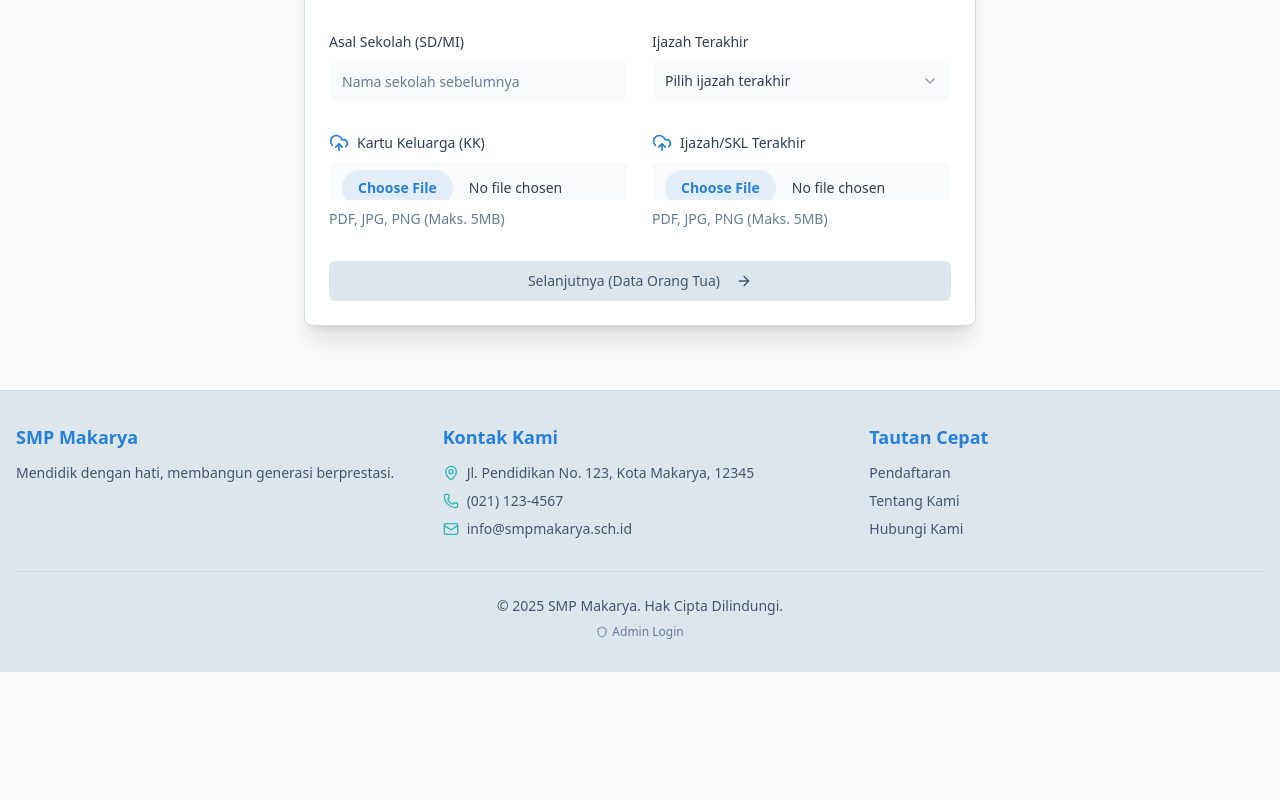
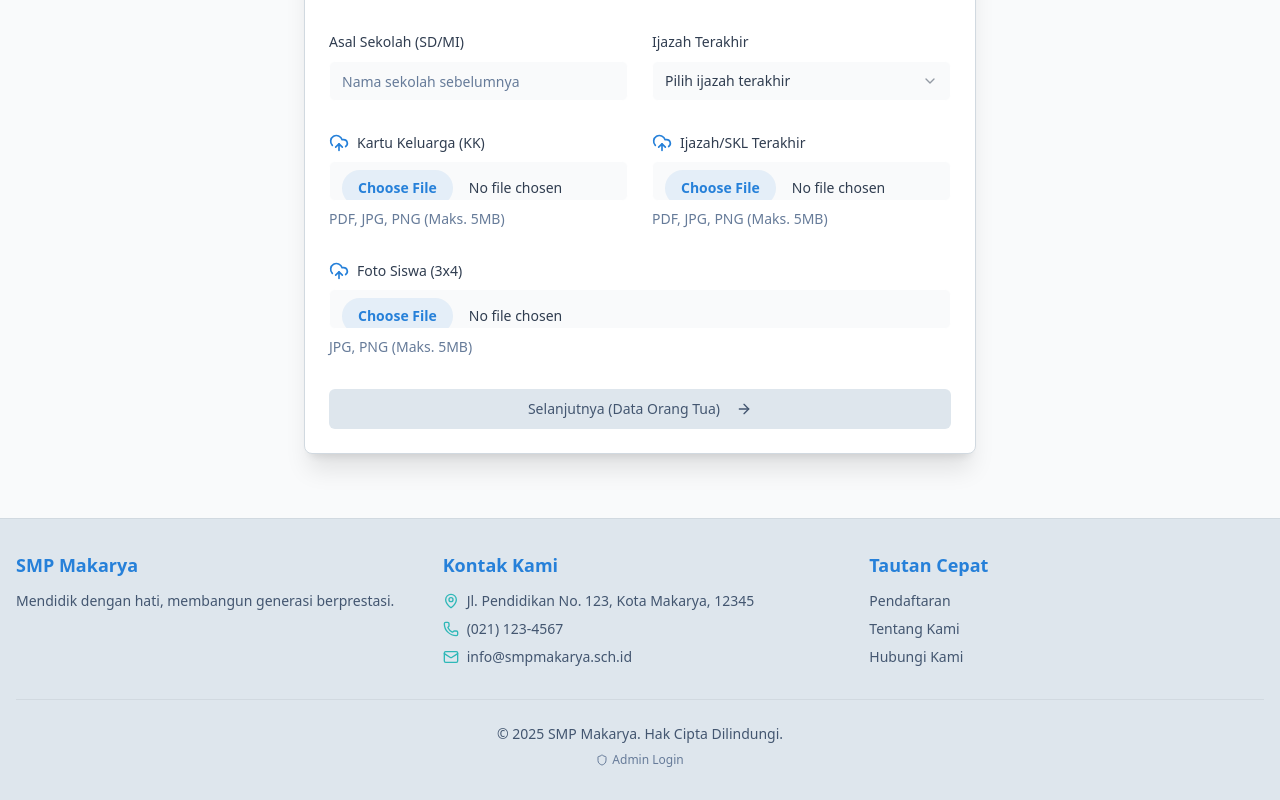
Before and after one commit to vjdevelopervj/ppbd-smp-makarya, a Next.js app: page /pendaftaran in a window 1280 px wide. Shown: the part 779-1579 px from the top of the page. Before the commit the page ends 1451 px from the top, so only its background shows below. Built offline with nearby package versions, Linux system fonts and the light colour scheme; sample sign-in values are in the browser's storage.

Commit message:
tambahkan juga upload foto 3 x 4 siswa dan semua data ikut tersimpan di admin

```diff
--- a/src/app/actions/registrationActions.ts
+++ b/src/app/actions/registrationActions.ts
@@ -1,14 +1,16 @@
+
 'use server';
 
 import type { StudentApplicationDataToStore } from '@/components/registration-form';
 
 // The data received by the action now includes 'userUsername' and birthDate as string
-// It also includes optional file names for KK and Ijazah/SKL.
+// It also includes optional file names for KK, Ijazah/SKL, and studentPhoto.
 export type RegistrationEmailData = Omit<StudentApplicationDataToStore, 'id' | 'formSubmittedDate' | 'quizCompleted' | 'quizScore' | 'passedQuiz' | 'birthDate' | 'userUsername'> & {
   birthDate: string;
   userUsername: string;
   kartuKeluargaFileName?: string;
   ijazahSklFileName?: string;
+  studentPhotoFileName?: string;
 };
 
 
@@ -26,6 +28,7 @@ export async function sendRegistrationEmail(
     userUsername: formData.userUsername,
     kartuKeluargaFileName: formData.kartuKeluargaFileName || 'Tidak diunggah',
     ijazahSklFileName: formData.ijazahSklFileName || 'Tidak diunggah',
+    studentPhotoFileName: formData.studentPhotoFileName || 'Tidak diunggah',
   });
 
   // Simulate email sending process
@@ -55,6 +58,7 @@ export async function sendRegistrationEmail(
   //     <p><strong>Ijazah Terakhir:</strong> \${formData.lastCertificate}</p>
   //     <p><strong>File Kartu Keluarga:</strong> \${formData.kartuKeluargaFileName || 'Tidak diunggah'}</p>
   //     <p><strong>File Ijazah/SKL:</strong> \${formData.ijazahSklFileName || 'Tidak diunggah'}</p>
+  //     <p><strong>File Foto Siswa:</strong> \${formData.studentPhotoFileName || 'Tidak diunggah'}</p>
   //     <h2>Data Orang Tua</h2>
   //     <p><strong>Nama Ayah:</strong> \${formData.fatherName}</p>
   //     <p><strong>Pekerjaan Ayah:</strong> \${formData.fatherOccupation}</p>
--- a/src/app/admin/dashboard/page.tsx
+++ b/src/app/admin/dashboard/page.tsx
@@ -5,7 +5,7 @@ import { useEffect, useState, useCallback } from 'react';
 import { useRouter } from 'next/navigation';
 import { Card, CardContent, CardDescription, CardHeader, CardTitle } from '@/components/ui/card';
 import { Table, TableBody, TableCell, TableHead, TableHeader, TableRow } from '@/components/ui/table';
-import { Loader2, Database, Users, ShieldAlert, UserPlus, FileText, UserCheck, UserX, Trash2, Download, MessageSquareText, Send, UserCog, FileArchive } from 'lucide-react';
+import { Loader2, Database, Users, ShieldAlert, UserPlus, FileText, UserCheck, UserX, Trash2, Download, MessageSquareText, Send, UserCog, FileArchive, Image as ImageIcon } from 'lucide-react';
 import { Button } from '@/components/ui/button';
 import { Textarea } from '@/components/ui/textarea';
 import { Label } from '@/components/ui/label';
@@ -56,6 +56,7 @@ interface StudentApplication {
   lastCertificate: string;
   kartuKeluargaFileName?: string;
   ijazahSklFileName?: string;
+  studentPhotoFileName?: string;
   fatherName: string;
   fatherOccupation: string;
   fatherPhoneNumber: string;
@@ -368,6 +369,7 @@ export default function AdminDashboardPage() {
           <TableHead>Ijazah</TableHead>
           <TableHead>Kartu Keluarga</TableHead>
           <TableHead>Ijazah/SKL</TableHead>
+          <TableHead>Foto 3x4</TableHead>
           <TableHead>Nama Ayah</TableHead>
           <TableHead>Pek. Ayah</TableHead>
           <TableHead>No.HP Ayah</TableHead>
@@ -394,6 +396,7 @@ export default function AdminDashboardPage() {
             <TableCell>{app.lastCertificate}</TableCell>
             <TableCell>{app.kartuKeluargaFileName || 'Tidak ada'}</TableCell>
             <TableCell>{app.ijazahSklFileName || 'Tidak ada'}</TableCell>
+            <TableCell>{app.studentPhotoFileName || 'Tidak ada'}</TableCell>
             <TableCell>{app.fatherName}</TableCell>
             <TableCell>{app.fatherOccupation}</TableCell>
             <TableCell>{app.fatherPhoneNumber}</TableCell>
--- a/src/components/registration-form.tsx
+++ b/src/components/registration-form.tsx
@@ -1,3 +1,4 @@
+
 'use client';
 
 import { zodResolver } from '@hookform/resolvers/zod';
@@ -37,6 +38,8 @@ const currentYear = new Date().getFullYear();
 
 const MAX_FILE_SIZE = 5 * 1024 * 1024; // 5MB
 const ACCEPTED_FILE_TYPES = ["image/jpeg", "image/png", "application/pdf"];
+const ACCEPTED_IMAGE_TYPES = ["image/jpeg", "image/png"];
+
 
 const fileSchema = z.any()
   .refine((files) => files?.length === 1, "File harus diunggah.")
@@ -44,6 +47,14 @@ const fileSchema = z.any()
   .refine(
     (files) => ACCEPTED_FILE_TYPES.includes(files?.[0]?.type),
     "Format file tidak didukung (Hanya JPG, PNG, PDF)."
+  ).optional();
+
+const imageFileSchema = z.any()
+  .refine((files) => files?.length === 1, "Foto harus diunggah.")
+  .refine((files) => files?.[0]?.size <= MAX_FILE_SIZE, `Ukuran foto maksimal 5MB.`)
+  .refine(
+    (files) => ACCEPTED_IMAGE_TYPES.includes(files?.[0]?.type),
+    "Format foto tidak didukung (Hanya JPG, PNG)."
   ).optional();
 
 
@@ -61,6 +72,7 @@ const registrationFormSchema = z.object({
   lastCertificate: z.enum(['SD/MI', 'Paket A'], { required_error: 'Ijazah terakhir harus dipilih.'}),
   kartuKeluarga: fileSchema.refine(files => files?.length === 1, "Kartu Keluarga harus diunggah."),
   ijazahSkl: fileSchema.refine(files => files?.length === 1, "Ijazah/SKL harus diunggah."),
+  studentPhoto: imageFileSchema.refine(files => files?.length === 1, "Foto siswa 3x4 harus diunggah."),
 
   fatherName: z.string().min(3, { message: 'Nama ayah minimal 3 karakter.' }),
   fatherOccupation: z.string().min(3, { message: 'Pekerjaan ayah minimal 3 karakter.' }),
@@ -73,7 +85,7 @@ const registrationFormSchema = z.object({
 
 export type RegistrationFormData = z.infer<typeof registrationFormSchema>;
 
-export interface StudentApplicationDataToStore extends Omit<RegistrationFormData, 'kartuKeluarga' | 'ijazahSkl'> {
+export interface StudentApplicationDataToStore extends Omit<RegistrationFormData, 'kartuKeluarga' | 'ijazahSkl' | 'studentPhoto'> {
   id: string;
   userUsername: string;
   formSubmittedDate: string;
@@ -83,6 +95,7 @@ export interface StudentApplicationDataToStore extends Omit<RegistrationFormData
   birthDate: string;
   kartuKeluargaFileName?: string;
   ijazahSklFileName?: string;
+  studentPhotoFileName?: string;
 }
 
 const STUDENT_APPLICATIONS_KEY = 'smpMakaryaStudentApplications';
@@ -112,14 +125,15 @@ export default function RegistrationForm() {
       parentEmail: '',
       kartuKeluarga: undefined,
       ijazahSkl: undefined,
+      studentPhoto: undefined,
     },
-     mode: "onTouched", // Validate on blur/touch
+     mode: "onTouched",
   });
 
   const studentFields: (keyof RegistrationFormData)[] = [
     'fullName', 'nisn', 'gender', 'birthPlace', 'birthDate',
     'religion', 'address', 'previousSchool', 'lastCertificate',
-    'kartuKeluarga', 'ijazahSkl'
+    'kartuKeluarga', 'ijazahSkl', 'studentPhoto'
   ];
 
   const handleNextStep = async () => {
@@ -133,7 +147,6 @@ export default function RegistrationForm() {
         variant: 'destructive',
         duration: 7000,
       });
-       // Fokus pada field pertama yang error
       const firstErrorField = Object.keys(form.formState.errors)[0] as keyof RegistrationFormData;
       if (firstErrorField) {
         form.setFocus(firstErrorField);
@@ -154,24 +167,23 @@ export default function RegistrationForm() {
 
     const kartuKeluargaFile = data.kartuKeluarga?.[0];
     const ijazahSklFile = data.ijazahSkl?.[0];
+    const studentPhotoFile = data.studentPhoto?.[0];
 
-    // Create dataForEmail, explicitly excluding studentPhoneNumber if it somehow exists in 'data'
     const dataForAction = {
         ...data,
         birthDate: data.birthDate.toISOString(),
         userUsername: loggedInUserUsername,
         kartuKeluargaFileName: kartuKeluargaFile?.name,
         ijazahSklFileName: ijazahSklFile?.name,
+        studentPhotoFileName: studentPhotoFile?.name,
     };
-    // Remove FileList objects before sending to action if they exist
     delete (dataForAction as any).kartuKeluarga;
     delete (dataForAction as any).ijazahSkl;
+    delete (dataForAction as any).studentPhoto;
 
 
     try {
-      // Type assertion for sendRegistrationEmail
       const result = await sendRegistrationEmail(dataForAction as Parameters<typeof sendRegistrationEmail>[0]);
-
 
       if (result.success) {
         if (typeof window !== 'undefined') {
@@ -181,7 +193,7 @@ export default function RegistrationForm() {
           const existingApplicationIndex = applications.findIndex(app => app.nisn === data.nisn);
 
           const newApplicationData: StudentApplicationDataToStore = {
-            ...data, // Original data from form
+            ...data,
             id: data.nisn,
             userUsername: loggedInUserUsername,
             formSubmittedDate: new Date().toISOString(),
@@ -189,10 +201,11 @@ export default function RegistrationForm() {
             quizCompleted: false,
             kartuKeluargaFileName: kartuKeluargaFile?.name,
             ijazahSklFileName: ijazahSklFile?.name,
+            studentPhotoFileName: studentPhotoFile?.name,
           };
-          // Remove FileList from data to be stored
           delete (newApplicationData as any).kartuKeluarga;
           delete (newApplicationData as any).ijazahSkl;
+          delete (newApplicationData as any).studentPhoto;
 
 
           if (existingApplicationIndex > -1) {
@@ -470,6 +483,29 @@ export default function RegistrationForm() {
               />
             </div>
 
+            <FormField
+                control={form.control}
+                name="studentPhoto"
+                render={({ field: { onChange, value, ...rest } }) => (
+                  <FormItem>
+                    <FormLabel className="flex items-center">
+                        <UploadCloud className="mr-2 h-5 w-5 text-primary" /> Foto Siswa (3x4)
+                    </FormLabel>
+                    <FormControl>
+                        <Input
+                        type="file"
+                        onChange={(e) => onChange(e.target.files)}
+                        accept="image/jpeg, image/png"
+                        {...rest}
+                        className="file:mr-4 file:py-2 file:px-4 file:rounded-full file:border-0 file:text-sm file:font-semibold file:bg-primary/10 file:text-primary hover:file:bg-primary/20"
+                        />
+                    </FormControl>
+                     <FormDescription>JPG, PNG (Maks. 5MB)</FormDescription>
+                    <FormMessage />
+                  </FormItem>
+                )}
+            />
+
 
             <Button type="button" onClick={handleNextStep} className="w-full bg-secondary hover:bg-secondary/80 text-secondary-foreground">
               Selanjutnya (Data Orang Tua) <ArrowRight className="ml-2 h-4 w-4" />
```
